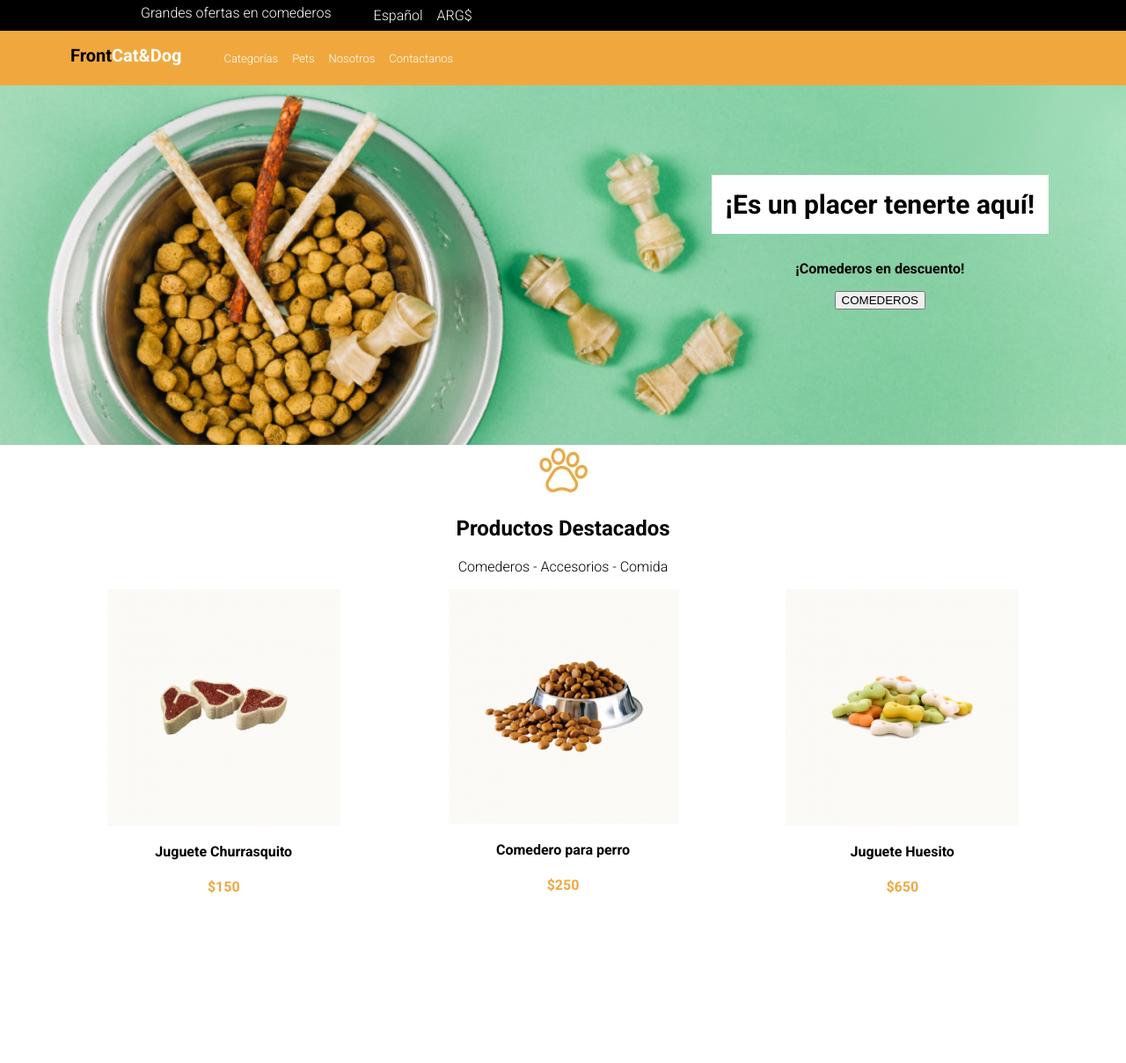
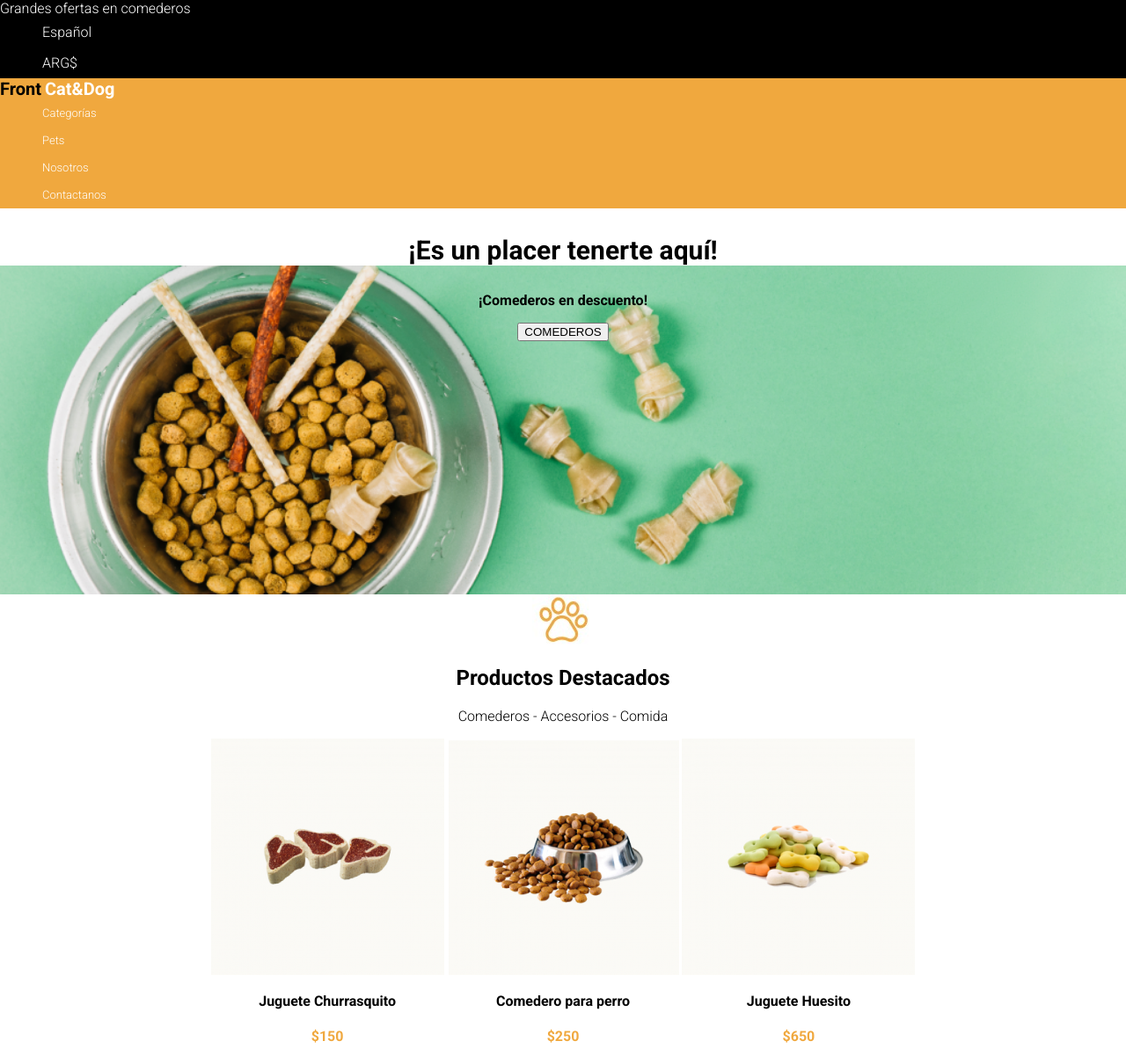
Before and after one commit to ojedafn/frontend_1, a plain HTML site: page index.html in a window 1280 px wide. Shown: the whole page at 88% size. Before the commit the page ends 1039 px from the top, so only its background shows below. Drawn offline with Linux system fonts and the light colour scheme.

```diff
--- a/assets/style.css
+++ b/assets/style.css
@@ -7,17 +7,13 @@
 .navBlack{
     background-color: black;
     color: white;
-    display: flex;
 }
 
 .navBlack p{
-    padding-left: 10rem;
-    padding-top: 0.3rem;
     margin: 0%;
 }
 
 .line ul{
-    display: flex;
     margin: 0%;
 }
 .line ul li{
@@ -26,48 +22,34 @@
 }
 header{
     background-color: #F0A83E;
-    height: 62px;
     color: white;
-    display: flex;
-    text-align: center;
 }
 .black{
     color: black;
     font-weight: 700;
     font-size: 20px;
-    margin-top: 1rem;
-    margin-left: 5rem;
 
 }
 .logo{
     font-weight: 700;
     font-size: 20px;
-    margin-top: 1rem;
 
 }
 .section{
     font-size: 13px;
-    padding-top: 1rem;
 }
 .home{
     background-image: url("./img/bowl-and-pet-daities-on-green-background\ 1.png");
     background-size: cover;
     height: 409px;
-    display: flex;
-    align-items: flex-end;
-    flex-direction: column;
 }
 .placer{
-    padding: 0.5rem;
     text-align: center;
-    margin-right: 5rem;
-    margin-top: 4rem;
    }
 .tittle{
     background-color: white;
     font-size: 30px;
     font-weight: 700;
-    padding: 1rem;
 }
 .text{
     font-size: 16px;
@@ -77,9 +59,8 @@
 button{
     text-align: center;
 }
-.products{
-    display: flex;
-    justify-content: space-evenly;
+.products div{
+    display: inline-block;
 
 }
 .center{
--- a/index.html
+++ b/index.html
@@ -9,6 +9,7 @@
     <link rel="preconnect" href="https://fonts.googleapis.com">
     <link rel="preconnect" href="https://fonts.gstatic.com" crossorigin>
     <link href="https://fonts.googleapis.com/css2?family=Roboto:wght@300;700&display=swap" rel="stylesheet">
+    <link rel="stylesheet" href="https://use.fontawesome.com/releases/v6.1.0/css/all.css">
 
 </head>
 
```
